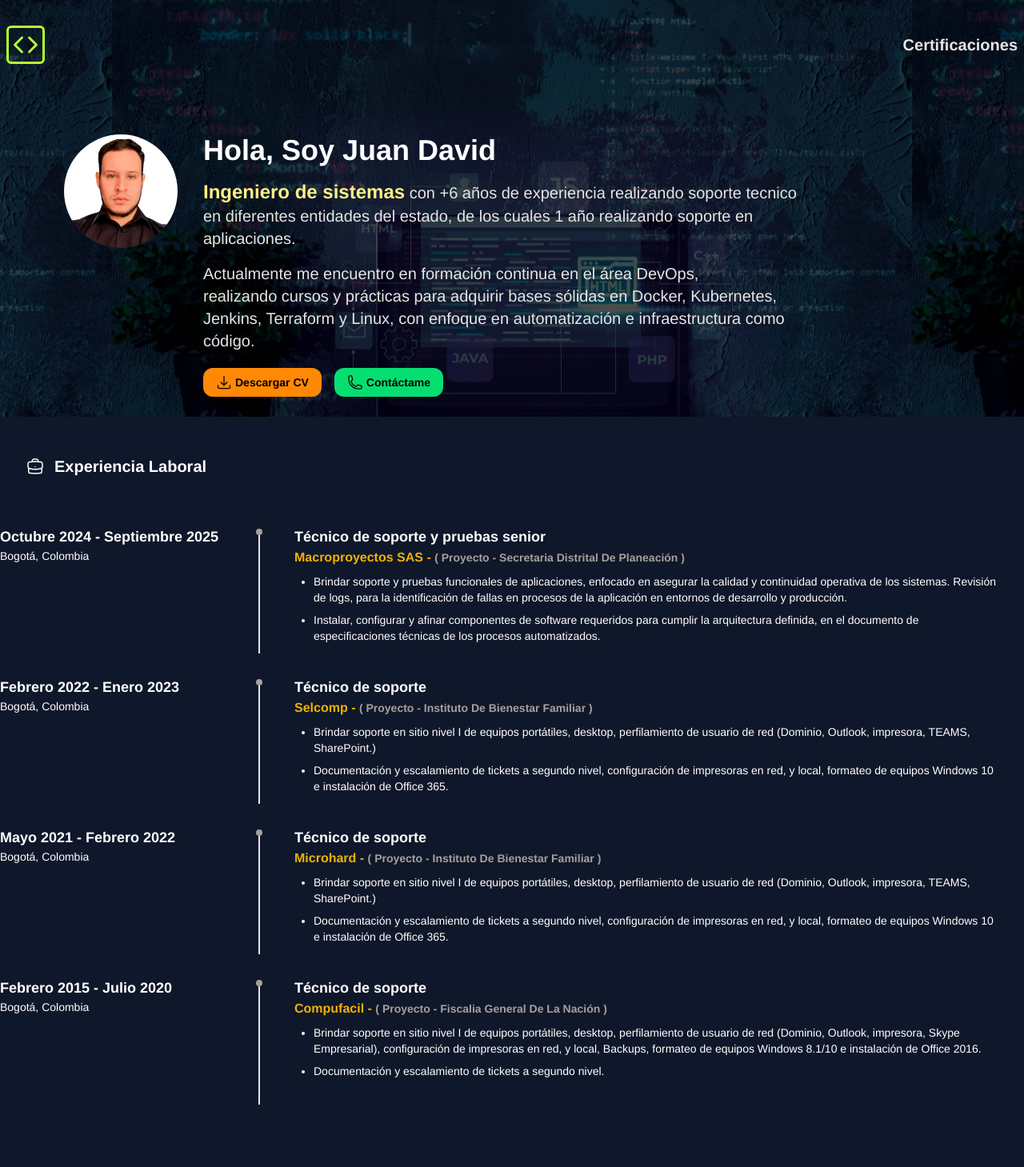
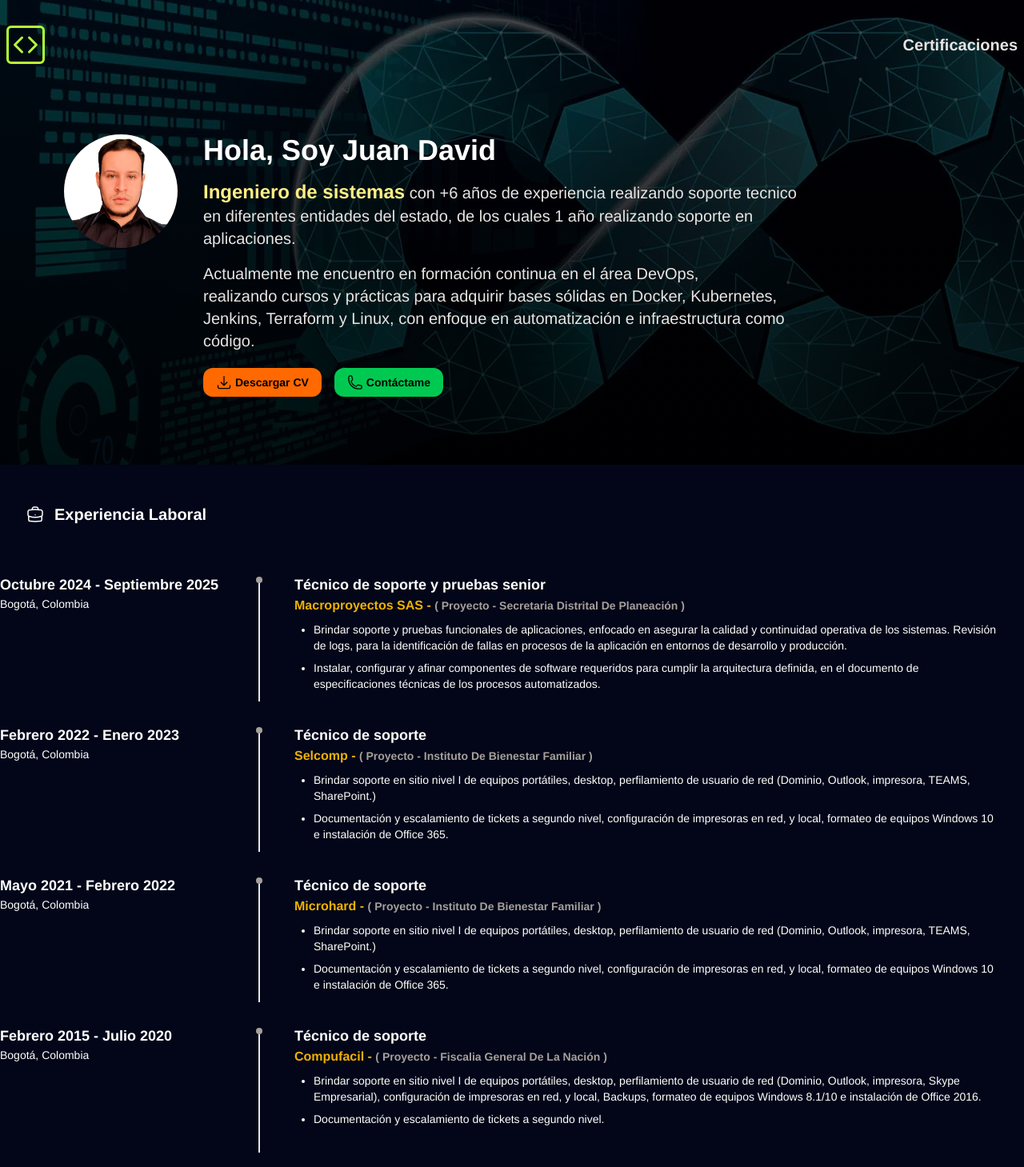
Before and after one commit to jdavid1991/miPortafolio, a React (Vite) app: page / in a window 1280 px wide. Shown: the top 1459 px of the page at 80% size. Built offline with nearby package versions, Linux system fonts and the light colour scheme.

Commit message:
se realizan ajustes de banner y color

```diff
--- a/src/components/Academico.jsx
+++ b/src/components/Academico.jsx
@@ -26,7 +26,7 @@ export const Academico = () => {
             <h2>Certificaciones Académicas</h2>
           </div>
         </div>
-        <div className="sm:mt-5 2xl:mt-8 w-[95%] mx-auto">
+        <div className="sm:mt-5 2xl:mt-15 w-[95%] mx-auto">
           <Carousel />
         </div>
       </div>
--- a/src/components/Experiencia.jsx
+++ b/src/components/Experiencia.jsx
@@ -4,11 +4,9 @@ import { CarouselMobile } from "./CarouselMobile";
 export const Experiencia = () => {
   return (
     <section>
-      <div className="bg-[#0F172A]">
+      <div className="bg-slate-950">
         <div className="hidden sm:flex flex-col container mx-auto">
-          <div
-            className=" flex text-white sm:pt-12 2xl:text-2xl text-xl gap-3 items-center font-bold sm:ml-8 sm:p-0 p-2"
-          >
+          <div className=" flex text-white sm:pt-12 2xl:text-2xl text-xl gap-3 items-center font-bold sm:ml-8 sm:p-0 p-2">
             <svg
               xmlns="http://www.w3.org/2000/svg"
               fill="none"
@@ -43,10 +41,7 @@ export const Experiencia = () => {
           </div> */}
           <div className="mt-15">
             {projects.map((project) => (
-              <div
-                className="flex gap-10 space-y-7"
-                key={project.id}
-              >
+              <div className="flex gap-10 space-y-7" key={project.id}>
                 <div className="text-sm w-70">
                   <p className="font-bold text-lg">{project.fecha}</p>
                   <p>Bogotá, Colombia</p>
@@ -64,8 +59,8 @@ export const Experiencia = () => {
                     </span>
                   </p>
                   <ul className="2xl:w-290 w-220 list-disc pl-6 mt-2 space-y-2 2xl:text-base text-sm ">
-                    <li >{project.funcion1}</li>
-                    <li >{project.funcion2}</li>
+                    <li>{project.funcion1}</li>
+                    <li>{project.funcion2}</li>
                   </ul>
                 </div>
               </div>
@@ -75,7 +70,7 @@ export const Experiencia = () => {
       </div>
 
       {/* Mobile */}
-      <div className="sm:hidden bg-[#0F172A] p-2 ">
+      <div className="sm:hidden bg-[#020617] p-2 ">
         <div
           id="certificaciones"
           className=" flex text-white pt-5 text-2xl gap-3 items-center font-bold"
--- a/src/components/Header.jsx
+++ b/src/components/Header.jsx
@@ -4,7 +4,7 @@ export const Header = () => {
 
   return (
     <header>
-      <div className="2xl:h-140.25 sm:h-130.25 h-138 bg-[linear-gradient(rgba(0,0,0,0.7),rgba(0,0,0,0.7)),url('/assets/Develop.jpg')] bg-fill bg-center">
+      <div className="2xl:h-160.25 sm:h-145.25 h-148 bg-[linear-gradient(rgba(0,0,0,0.7),rgba(0,0,0,0.9)),url('/assets/Develop.webp')] bg-fill bg-center">
         {/* nav */}
         <nav>
           <div className="container mx-auto flex justify-between items-center pt-8 p-2">
@@ -25,9 +25,7 @@ export const Header = () => {
               {/* <a href="">
                 <p>Experiencia</p>
               </a> */}
-              <a href="#certificaciones">
-                <p>Certificaciones</p>
-              </a>
+              <a href="#certificaciones">Certificaciones</a>
             </div>
           </div>
         </nav>
@@ -63,7 +61,7 @@ export const Header = () => {
               en automatización e infraestructura como <br /> código.
             </p>
             <div className="mt-5 flex gap-4 text-sm font-bold ">
-              <button className="text-black bg-orange-400 hover:bg-orange-500 rounded-xl px-4 py-2 hover:cursor-pointer ">
+              <button className="text-black bg-orange-500 hover:bg-orange-400 rounded-xl px-4 py-2 hover:cursor-pointer ">
                 <a
                   className="rounded-xl flex items-center gap-1"
                   href="/hv-JuanDavidRamirez.pdf"
@@ -86,7 +84,7 @@ export const Header = () => {
                   Descargar CV
                 </a>
               </button>
-              <button className="text-black bg-green-400 hover:bg-green-500 rounded-xl px-4 py-2 hover:cursor-pointer flex items-center gap-1">
+              <button className="text-black bg-green-500 hover:bg-green-400 rounded-xl px-4 py-2 hover:cursor-pointer flex items-center gap-1">
                 <a
                   className="rounded-xl flex items-center gap-1"
                   href="https://wa.me/573001234567"
--- a/src/components/Tecnologias.jsx
+++ b/src/components/Tecnologias.jsx
@@ -20,7 +20,7 @@ export const Tecnologias = () => {
             </svg>
             <h2>Tecnologías</h2>
           </div>
-          <div className="grid grid-cols-4 justify-items-center sm:flex sm:mt-3 mt-5 p-1 sm:justify-center items-center sm:gap-8 gap-5">
+          <div className="grid grid-cols-4 justify-items-center sm:flex sm:mt-3 mt-15 p-1 sm:justify-center items-center sm:gap-8 gap-5">
             <div className="sm:w-18 w-14">
               <svg xml:space="preserve" viewBox="0 0 304 182">
                 <path
--- a/src/styles.css
+++ b/src/styles.css
@@ -8,7 +8,7 @@ body {
 }
 
 body {
-  background: #0F172A;
+  background: #020617;
   font-family:
     Helvetica Neue,
     Helvetica,
@@ -32,7 +32,7 @@ body {
 .swiper-slide {
 
   font-size: 18px;
-  background: #0F172A;
+  background: #020617;
 
   /* Center slide text vertically */
   display: flex;
```
Also changed, not shown: public/assets/Develop.jpg (deleted), public/assets/Develop.webp (added).
